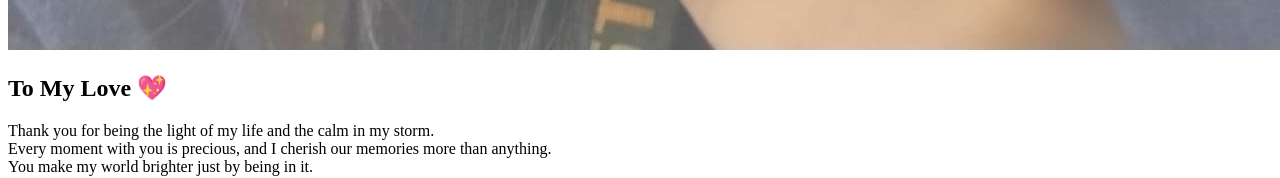
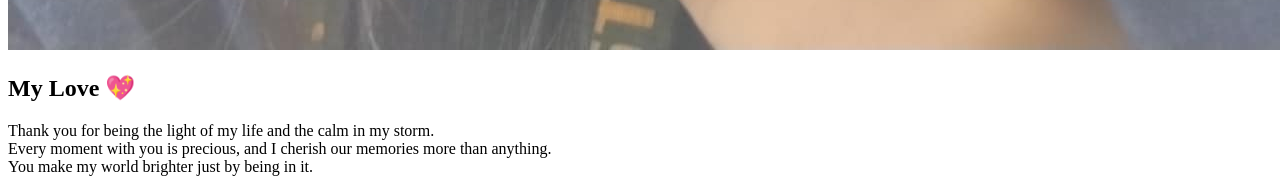
Before and after one commit to Haruki-afk/Love, a plain HTML site: page index.html in a window 1280 px wide. Shown: the part 4122-4300 px from the top of the page. Drawn offline with Linux system fonts and the light colour scheme; files whose address does not match are found by name.

Commit message:
Update index.html

```diff
--- a/index.html
+++ b/index.html
@@ -76,7 +76,7 @@
         <img src="assets/photo2.jpg" alt="Love photo 2">
         <img src="assets/photo3.jpg" alt="Love photo 3">
         <div class="letter">
-            <h2>To My Love 💖</h2>
+            <h2>My Love 💖</h2>
             <p>
                 Thank you for being the light of my life and the calm in my storm. <br>
                 Every moment with you is precious, and I cherish our memories more than anything. <br>
```
